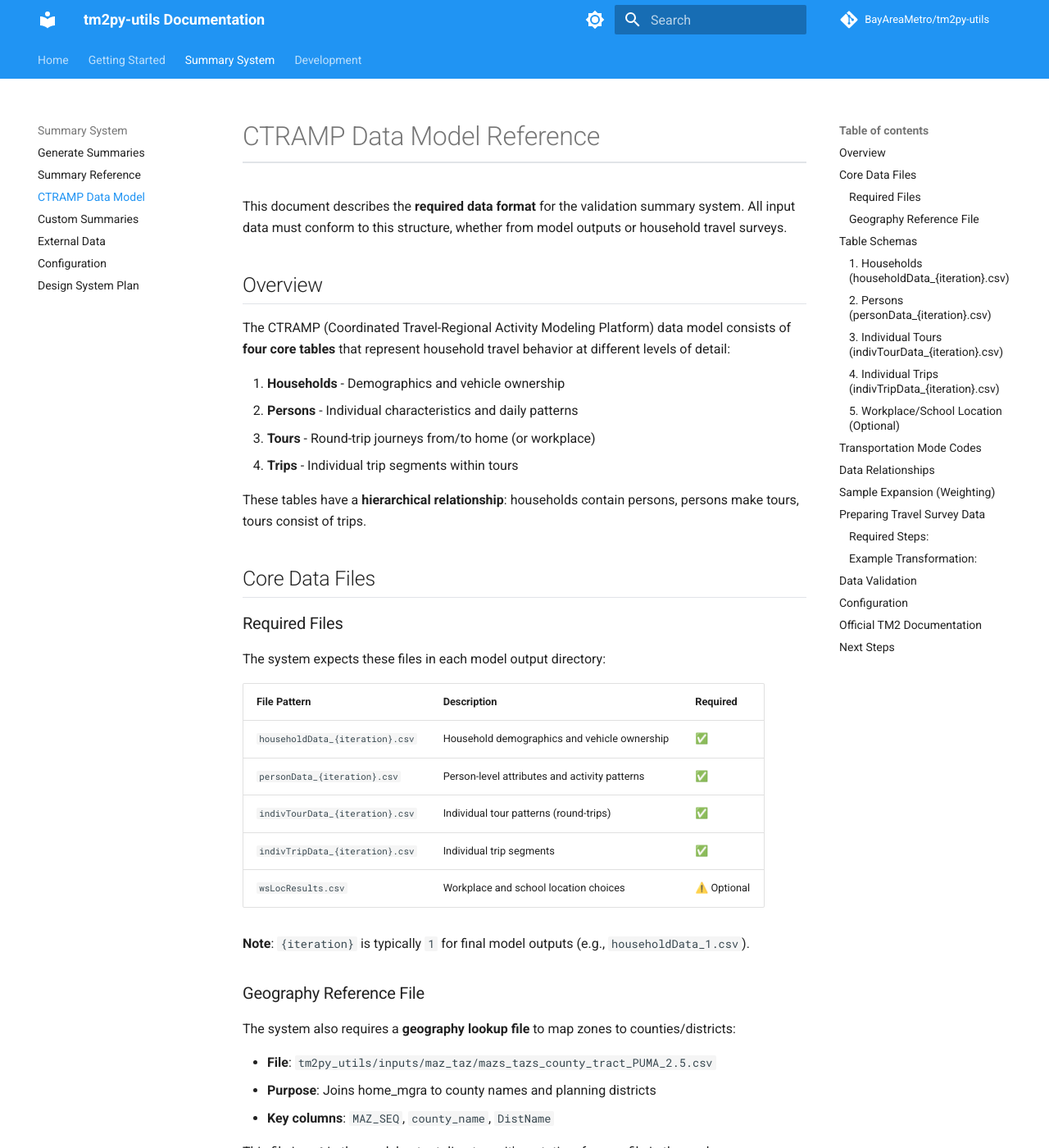
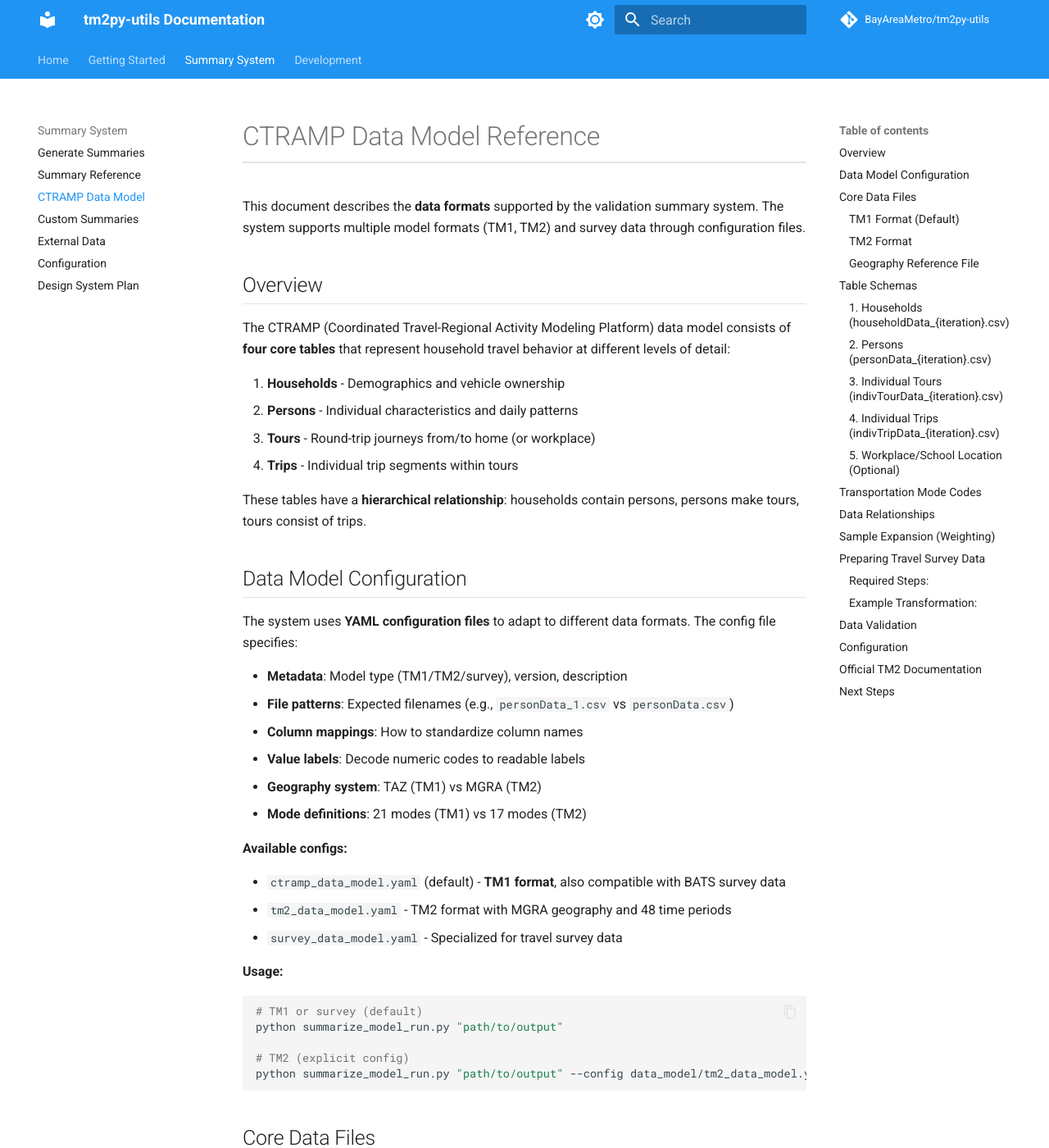
Before and after one commit to BayAreaMetro/tm2py-utils, an MkDocs documentation site: the page built from tm2py_utils/docs/data-model.md, in a window 1280 px wide and 1400 px high. Shown: the whole window at 82% size. Built offline with MkDocs 1.6.1 and Material for MkDocs 9.7.7, drawn with Linux system fonts in a browser that asks for light colours; comment, search, counter and statistics services are not loaded; the version menu is left out; some of the changed text lies outside the part shown.

Commit message:
model-survey comparison code for tm1

````diff
--- a/tm2py_utils/docs/data-model.md
+++ b/tm2py_utils/docs/data-model.md
@@ -1,6 +1,6 @@
 # CTRAMP Data Model Reference
 
-This document describes the **required data format** for the validation summary system. All input data must conform to this structure, whether from model outputs or household travel surveys.
+This document describes the **data formats** supported by the validation summary system. The system supports multiple model formats (TM1, TM2) and survey data through configuration files.
 
 ## Overview
 
@@ -13,11 +13,37 @@ The CTRAMP (Coordinated Travel-Regional Activity Modeling Platform) data model c
 
 These tables have a **hierarchical relationship**: households contain persons, persons make tours, tours consist of trips.
 
+## Data Model Configuration
+
+The system uses **YAML configuration files** to adapt to different data formats. The config file specifies:
+
+- **Metadata**: Model type (TM1/TM2/survey), version, description
+- **File patterns**: Expected filenames (e.g., `personData_1.csv` vs `personData.csv`)
+- **Column mappings**: How to standardize column names
+- **Value labels**: Decode numeric codes to readable labels
+- **Geography system**: TAZ (TM1) vs MGRA (TM2)
+- **Mode definitions**: 21 modes (TM1) vs 17 modes (TM2)
+
+**Available configs:**
+
+- `ctramp_data_model.yaml` (default) - **TM1 format**, also compatible with BATS survey data
+- `tm2_data_model.yaml` - TM2 format with MGRA geography and 48 time periods
+- `survey_data_model.yaml` - Specialized for travel survey data
+
+**Usage:**
+```bash
+# TM1 or survey (default)
+python summarize_model_run.py "path/to/output"
+
+# TM2 (explicit config)
+python summarize_model_run.py "path/to/output" --config data_model/tm2_data_model.yaml
+```
+
 ## Core Data Files
 
-### Required Files
+### TM1 Format (Default)
 
-The system expects these files in each model output directory:
+Expected files for TM1 models and BATS survey:
 
 | File Pattern | Description | Required |
 |-------------|-------------|----------|
@@ -27,7 +53,29 @@ The system expects these files in each model output directory:
 | `indivTripData_{iteration}.csv` | Individual trip segments | ✅ |
 | `wsLocResults.csv` | Workplace and school location choices | ⚠️ Optional |
 
-**Note**: `{iteration}` is typically `1` for final model outputs (e.g., `householdData_1.csv`).
+**TM1-specific features:**
+- Geography: **TAZ** (Traffic Analysis Zones, ~1,454 zones)
+- Time: **Hour of day** (0-23) in `start_hour`, `end_hour`
+- Modes: **21 transportation modes** (includes detailed transit submodes)
+- File pattern: May use `_final` suffix instead of iteration number
+
+### TM2 Format
+
+Expected files for TM2 models (when using `--config data_model/tm2_data_model.yaml`):
+
+| File Pattern | Description | Required |
+|-------------|-------------|----------|
+| `householdData_{iteration}.csv` | Same structure, different geography | ✅ |
+| `personData_{iteration}.csv` | Same structure | ✅ |
+| `indivTourData_{iteration}.csv` | Different time/geography columns | ✅ |
+| `indivTripData_{iteration}.csv` | Different time/geography columns | ✅ |
+
+**TM2-specific features:**
+- Geography: **MGRA** (Micro Geographic Analysis Zones, ~40,000 zones)
+- Time: **Half-hour periods** (1-48) in `start_period`, `end_period`
+- Modes: **17 transportation modes** (consolidated transit modes)
+
+**Note**: `{iteration}` is typically `1` for final model outputs (e.g., `householdData_1.csv`). The system auto-detects the highest iteration if multiple exist.
 
 ### Geography Reference File
 
````
Also changed, not shown: tm2py_utils/docs/generate-summaries.md (+29 -6 lines), tm2py_utils/docs/index.md (+4 -1 lines), tm2py_utils/summary/validation/HOW_TO_SUMMARIZE.md (+46 -6 lines), tm2py_utils/summary/validation/README.md (+9 -0 lines), 3 other files.
